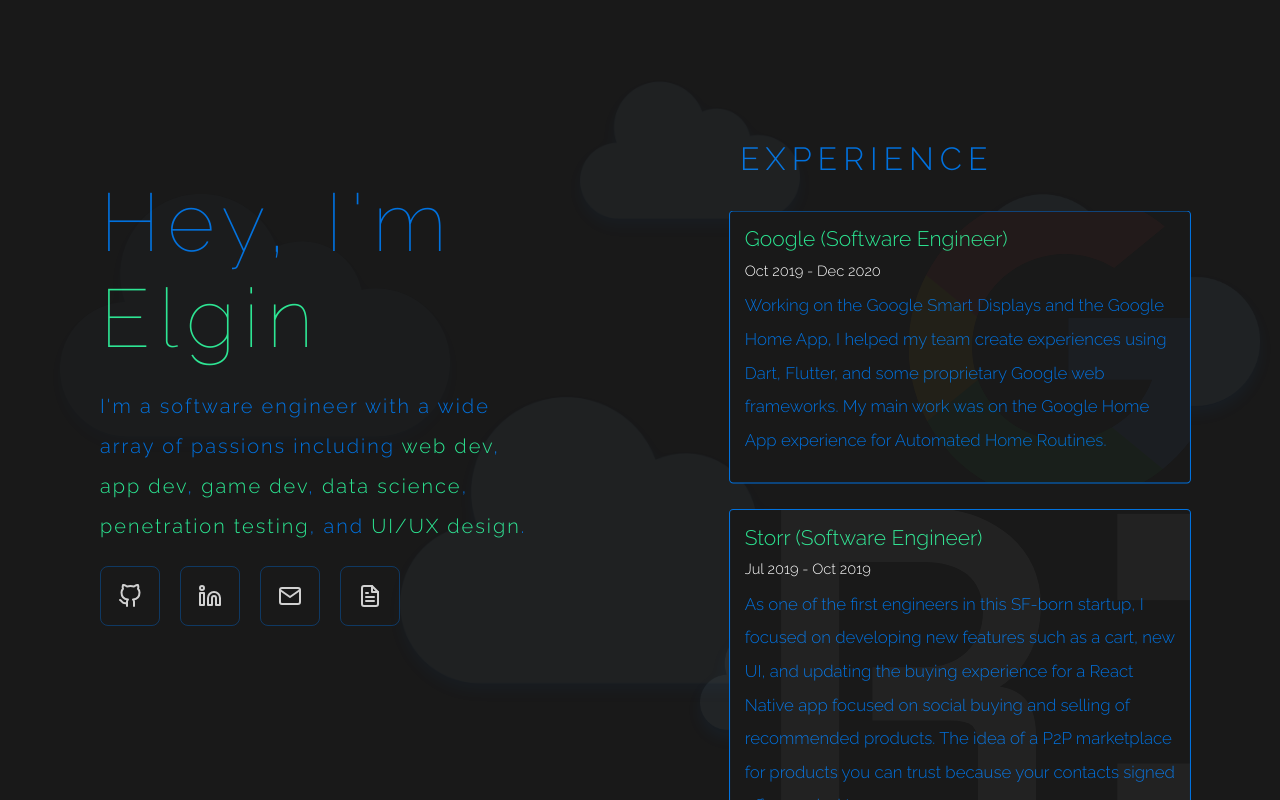
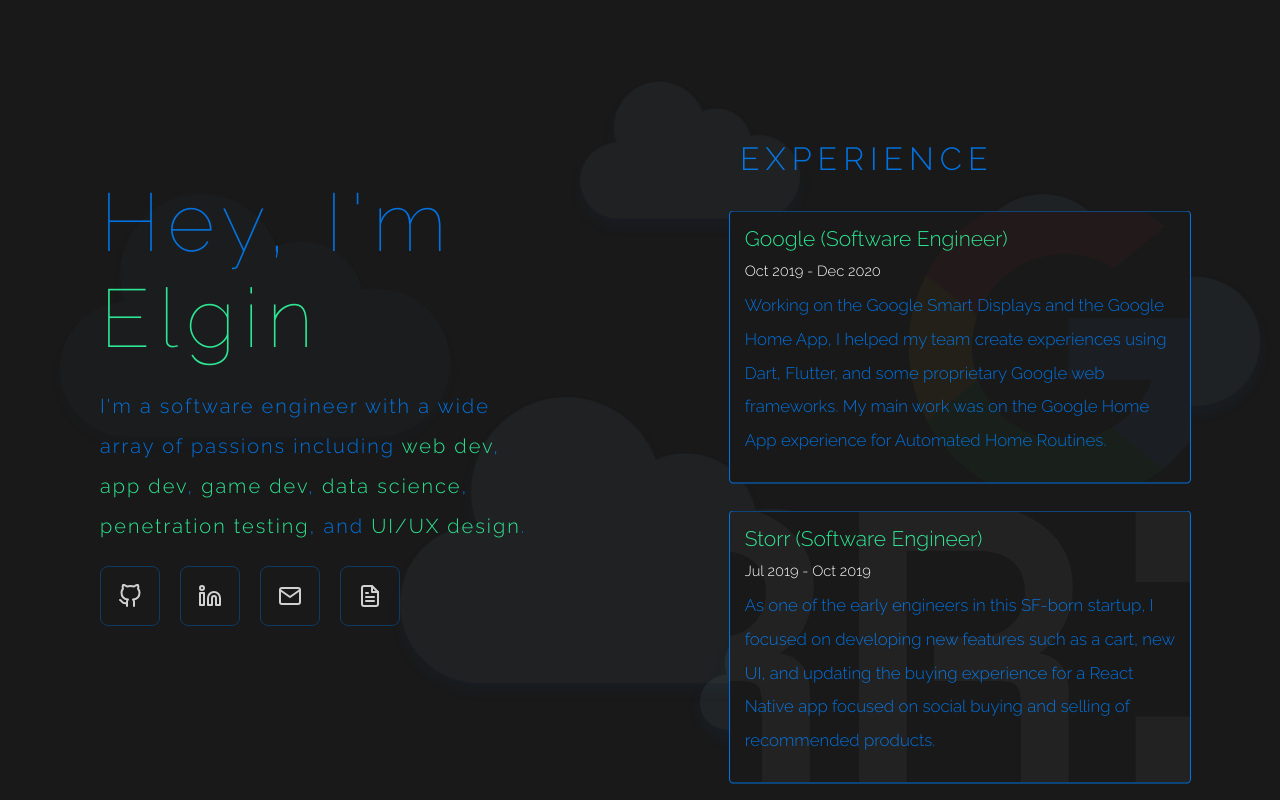
Before and after one commit to elginbeloy/elginbeloycom, a Vue app: page / in a window 1280 px wide. Built offline with nearby package versions, Linux system fonts and the light colour scheme.

Commit message:
Updated stuff.

```diff
--- a/src/components/ProjectsContainer.vue
+++ b/src/components/ProjectsContainer.vue
@@ -25,11 +25,10 @@
       <a class="project-container__title">Storr (Software Engineer)</a>
       <a class="project-container__sub-title">Jul 2019 - Oct 2019</a>
       <a class="project-container__desc">
-        As one of the first engineers in this SF-born startup, I focused on
+        As one of the early engineers in this SF-born startup, I focused on
         developing new features such as a cart, new UI, and updating the buying
         experience for a React Native app focused on social buying and selling
-        of recommended products. The idea of a P2P marketplace for products
-        you can trust because your contacts signed off appealed to me.
+        of recommended products.
       </a>
     </div>
     <div class="project-container">
@@ -38,13 +37,12 @@
       <a class="project-container__sub-title">Apr 2018 - Jul 2019</a>
       <a class="project-container__desc">
         At 16 I dropped out of high-school and moved to CA to start my own
-        company. Both attempts (Cohereum, Levana) were focused on coding an
-        Auto-AI platform to make building custom machine learning
-        solutions easier for non-tech businesses. We raised a few million
+        company. Both attempts (Cohereum & Levana) were focused on coding an
+        Auto-ML platform to make building custom machine learning
+        solutions easier for non-tech businesses. We raised a few million USD
         and developed an end-to-end platform for building neural nets, but
-        ultimately failed - largely due to my own shortcomings as a CTO.
-        Nonetheless, the experience taught me a great deal about perseverance,
-        company structure, law, technology, and machine learning.
+        ultimately failed. Nonetheless, the experience taught me a great deal
+        about perseverance, company structure, law, technology, and machine learning.
       </a>
     </div>
 
```
